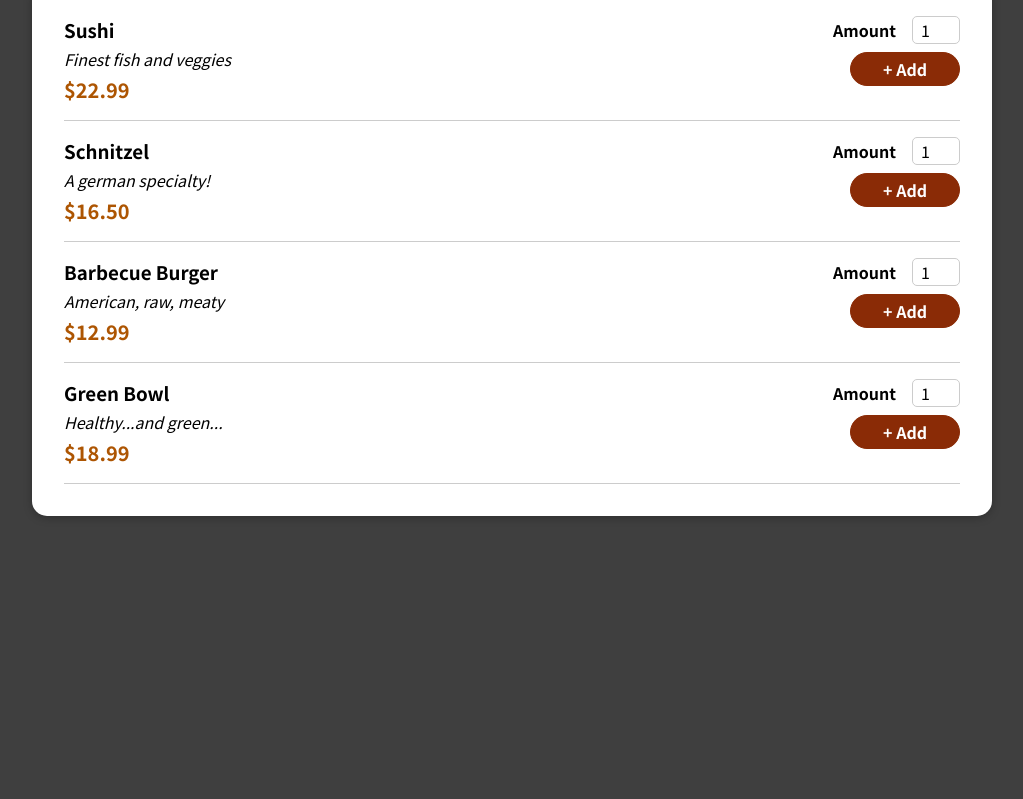
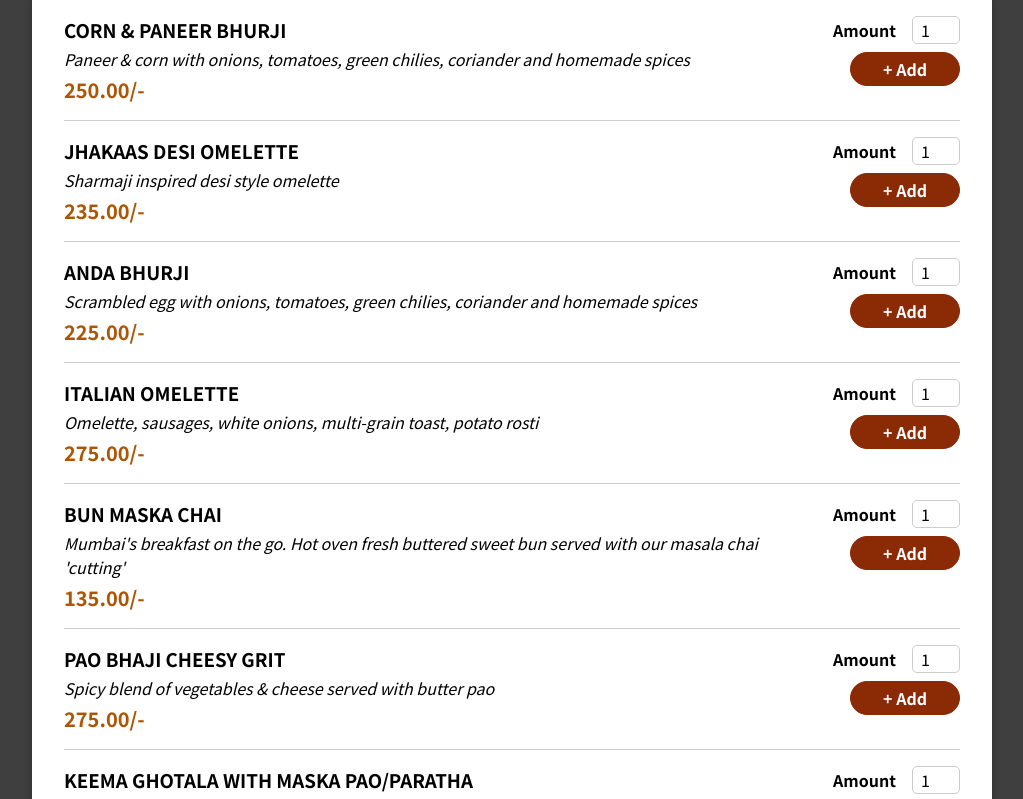
Before and after one commit to devanshuc/Table-Treats, a React (Create React App) app: page / in a window 1280 px wide. Shown: the part 521-1320 px from the top of the page, without its empty margins (128-1151 px from the left). Before the commit the page ends 1069 px from the top, so only its background shows below. Built offline with nearby package versions, Linux system fonts and the light colour scheme.

Commit message:
Modifed the MealItem and added the close cart function

```diff
--- a/src/App.js
+++ b/src/App.js
@@ -16,7 +16,7 @@ function App() {
 
 	return (
 		<Fragment>
-			{cartIsShown && <Cart />}
+			{cartIsShown && <Cart onClose={closeCartHandler} />}
 			<Header onShowCart={showCartHandler} />
 			<main>
 				<Meals />
--- a/src/components/Cart/Cart.js
+++ b/src/components/Cart/Cart.js
@@ -10,14 +10,16 @@ const Cart = (props) => {
 		</ul>
 	);
 	return (
-		<Modal>
+		<Modal onClose={props.onClose}>
 			{cartItems}
 			<div className={styles.total}>
 				<span>Total Amount</span>
 				<span>35.76</span>
 			</div>
 			<div className={styles.actions}>
-				<button className={styles["button--alt"]}>Close</button>
+				<button className={styles["button--alt"]} onClick={props.onClose}>
+					Close
+				</button>
 				<button className={styles.button}>Order</button>
 			</div>
 		</Modal>
--- a/src/components/Meals/MealItem/MealItem.js
+++ b/src/components/Meals/MealItem/MealItem.js
@@ -2,7 +2,7 @@ import styles from "./MealItem.module.css";
 import MealItemForm from "./MealItemForm";
 
 const MealItem = (props) => {
-	const price = `$${props.price.toFixed(2)}`;
+	const price = `${props.price.toFixed(2)}/-`;
 
 	return (
 		<li className={styles.meal}>
--- a/src/components/Meals/MealItem/MealItem.module.css
+++ b/src/components/Meals/MealItem/MealItem.module.css
@@ -12,6 +12,7 @@
 
 .description {
 	font-style: italic;
+	padding-right: 1rem;
 }
 
 .price {
--- a/src/components/Meals/MealsAvailable.js
+++ b/src/components/Meals/MealsAvailable.js
@@ -4,28 +4,51 @@ import MealItem from "./MealItem/MealItem";
 
 const DUMMY_MEALS = [
 	{
-		id: "m1",
-		name: "Sushi",
-		description: "Finest fish and veggies",
-		price: 22.99,
+		id: "b1",
+		name: "CORN & PANEER BHURJI",
+		description:
+			"Paneer & corn with onions, tomatoes, green chilies, coriander and homemade spices",
+		price: 250,
 	},
 	{
-		id: "m2",
-		name: "Schnitzel",
-		description: "A german specialty!",
-		price: 16.5,
+		id: "b2",
+		name: "JHAKAAS DESI OMELETTE ",
+		description: "Sharmaji inspired desi style omelette",
+		price: 235,
 	},
 	{
-		id: "m3",
-		name: "Barbecue Burger",
-		description: "American, raw, meaty",
-		price: 12.99,
+		id: "b3",
+		name: "ANDA BHURJI",
+		description:
+			"Scrambled egg with onions, tomatoes, green chilies, coriander and homemade spices",
+		price: 225,
 	},
 	{
-		id: "m4",
-		name: "Green Bowl",
-		description: "Healthy...and green...",
-		price: 18.99,
+		id: "b4",
+		name: "ITALIAN OMELETTE",
+		description:
+			"Omelette, sausages, white onions, multi-grain toast, potato rosti",
+		price: 275,
+	},
+	{
+		id: "b5",
+		name: "BUN MASKA CHAI",
+		description:
+			"Mumbai's breakfast on the go. Hot oven fresh buttered sweet bun served with our masala chai 'cutting'",
+		price: 135,
+	},
+	{
+		id: "b6",
+		name: "PAO BHAJI CHEESY GRIT",
+		description: "Spicy blend of vegetables & cheese served with butter pao",
+		price: 275,
+	},
+	{
+		id: "b7",
+		name: "KEEMA GHOTALA WITH MASKA PAO/PARATHA",
+		description:
+			"Lamb mince in traditional Indian spices cooked on a heavy griddle, topped with eggs and served with traditional Mumbai buttered pao or paratha",
+		price: 450,
 	},
 ];
 
--- a/src/components/UI/Modal.js
+++ b/src/components/UI/Modal.js
@@ -3,7 +3,7 @@ import styles from "./Modal.module.css";
 import ReactDOM from "react-dom";
 
 const Backdrop = (props) => {
-	return <div className={styles.backdrop}>{console.log(props)}</div>;
+	return <div className={styles.backdrop} onClick={props.onClose}></div>;
 };
 
 const ModalOverlay = (props) => {
@@ -19,7 +19,7 @@ const helper = document.getElementById("overlays");
 const Modal = (props) => {
 	return (
 		<Fragment>
-			{ReactDOM.createPortal(<Backdrop />, helper)}
+			{ReactDOM.createPortal(<Backdrop onClose={props.onClose} />, helper)}
 			{ReactDOM.createPortal(
 				<ModalOverlay>{props.children}</ModalOverlay>,
 				helper
```
